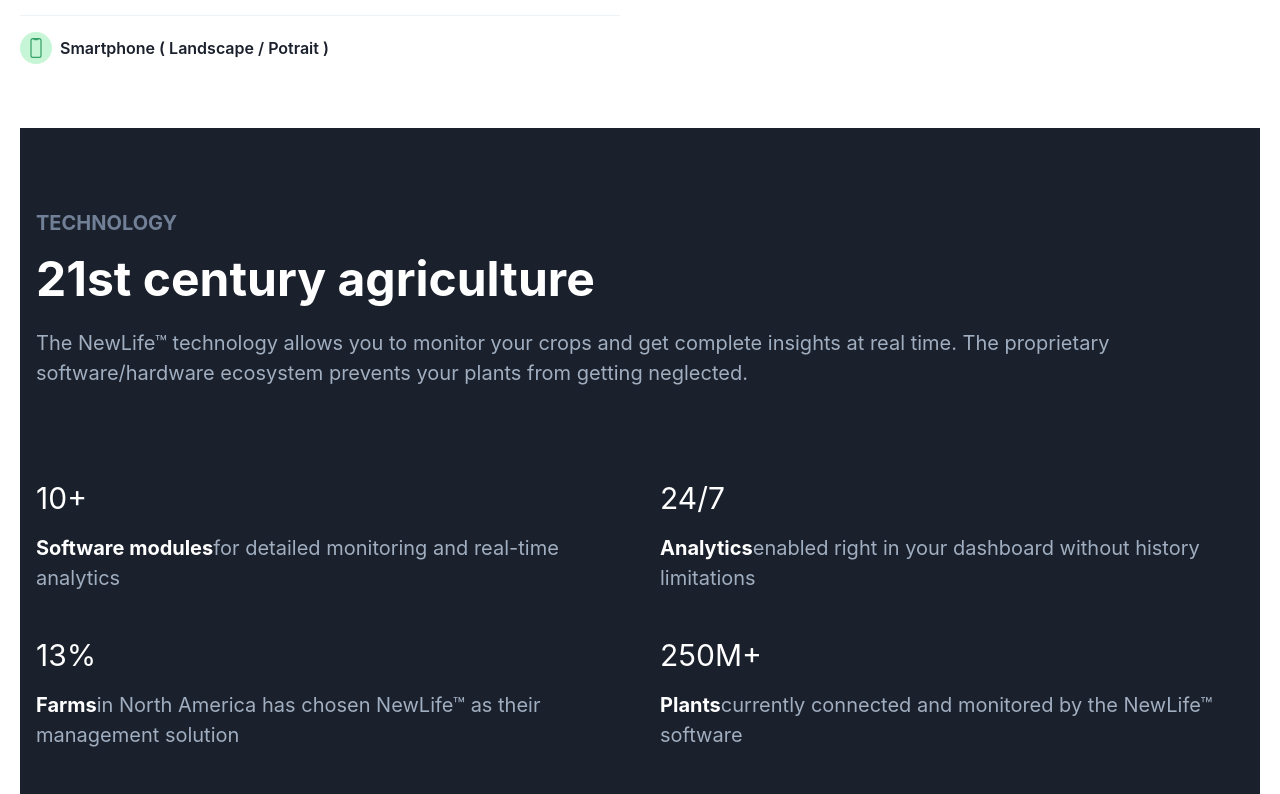
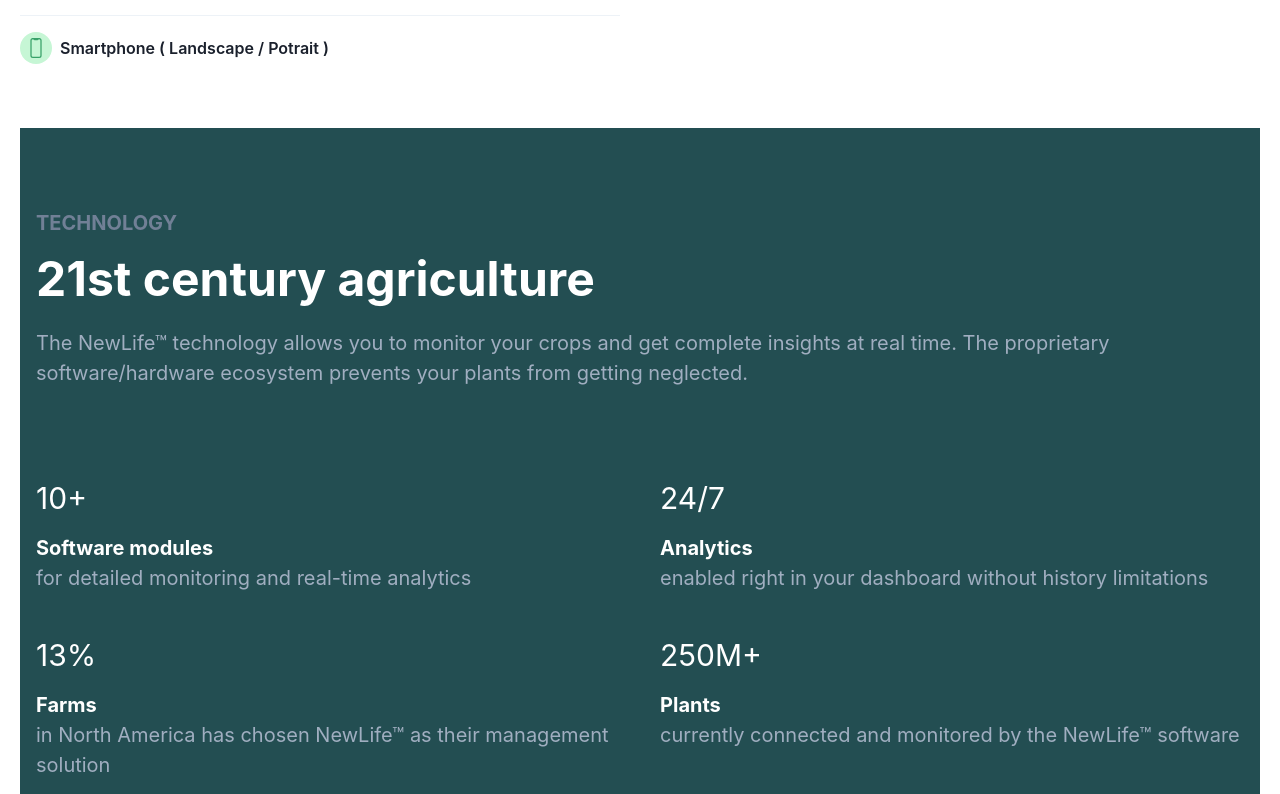
Before and after one commit to Z4nR/WhatColors, a React (Vite) app in the folder client/: page /WhatColors/about in a window 1280 px wide. Shown: the part 1046-1840 px from the top of the page. Built offline with nearby package versions, Linux system fonts and the light colour scheme; no server answers.

Commit message:
update workflow and about page

```diff
--- a/client/src/components/about/ResultExplaining.jsx
+++ b/client/src/components/about/ResultExplaining.jsx
@@ -9,7 +9,7 @@ import {
 
 export default function ResultExplaining() {
   return (
-    <Box py={{ base: 5, xs: 8, sm: 16 }} bg={"gray.800"}>
+    <Box py={{ base: 5, xs: 8, sm: 16 }} bg={"teal.800"}>
       <Container maxW={"7xl"} zIndex={10}>
         <Stack direction={{ base: "column", lg: "row" }}>
           <Stack flex={1} color={"gray.400"} justify={{ lg: "center" }} py={4}>
@@ -71,6 +71,7 @@ const stats = [
         <Text as={"span"} fontWeight={700} color={"white"}>
           Software modules
         </Text>
+        <br />
         for detailed monitoring and real-time analytics
       </>
     ),
@@ -82,6 +83,7 @@ const stats = [
         <Text as={"span"} fontWeight={700} color={"white"}>
           Analytics
         </Text>
+        <br />
         enabled right in your dashboard without history limitations
       </>
     ),
@@ -93,6 +95,7 @@ const stats = [
         <Text as={"span"} fontWeight={700} color={"white"}>
           Farms
         </Text>
+        <br />
         in North America has chosen NewLife™ as their management solution
       </>
     ),
@@ -104,6 +107,7 @@ const stats = [
         <Text as={"span"} fontWeight={700} color={"white"}>
           Plants
         </Text>
+        <br />
         currently connected and monitored by the NewLife™ software
       </>
     ),
```
Also changed, not shown: 1 other file (tests, documents, lock files or other folders).
